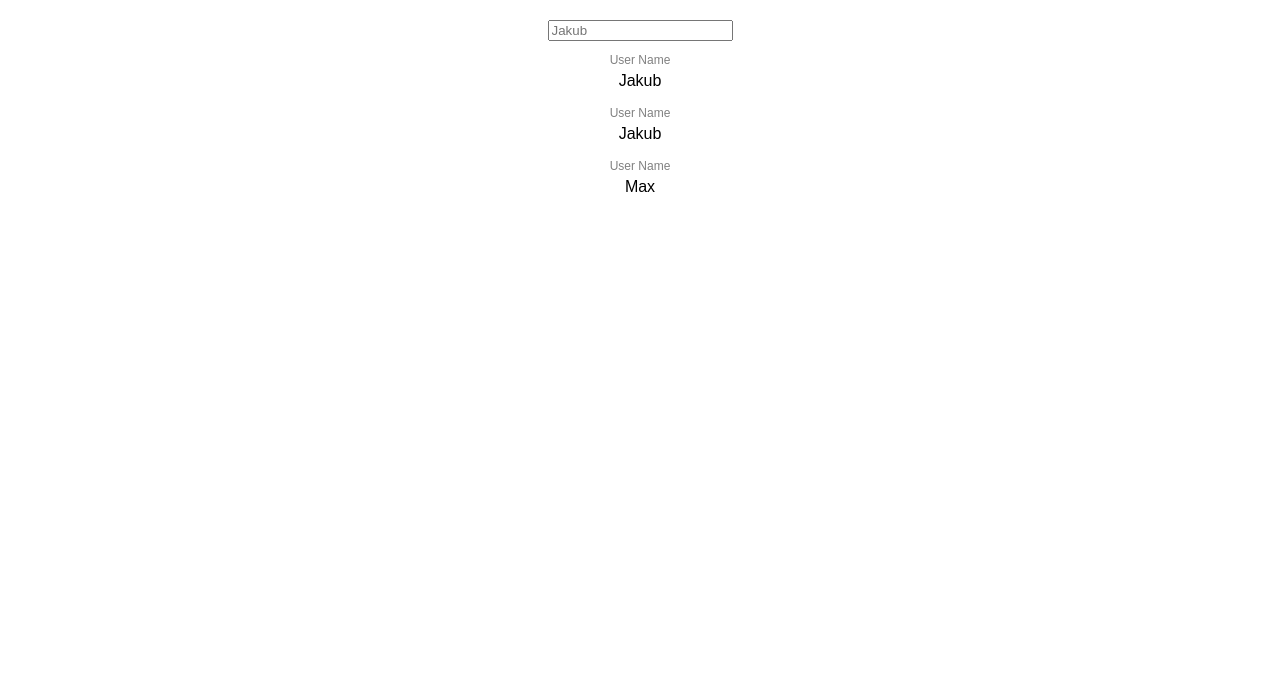
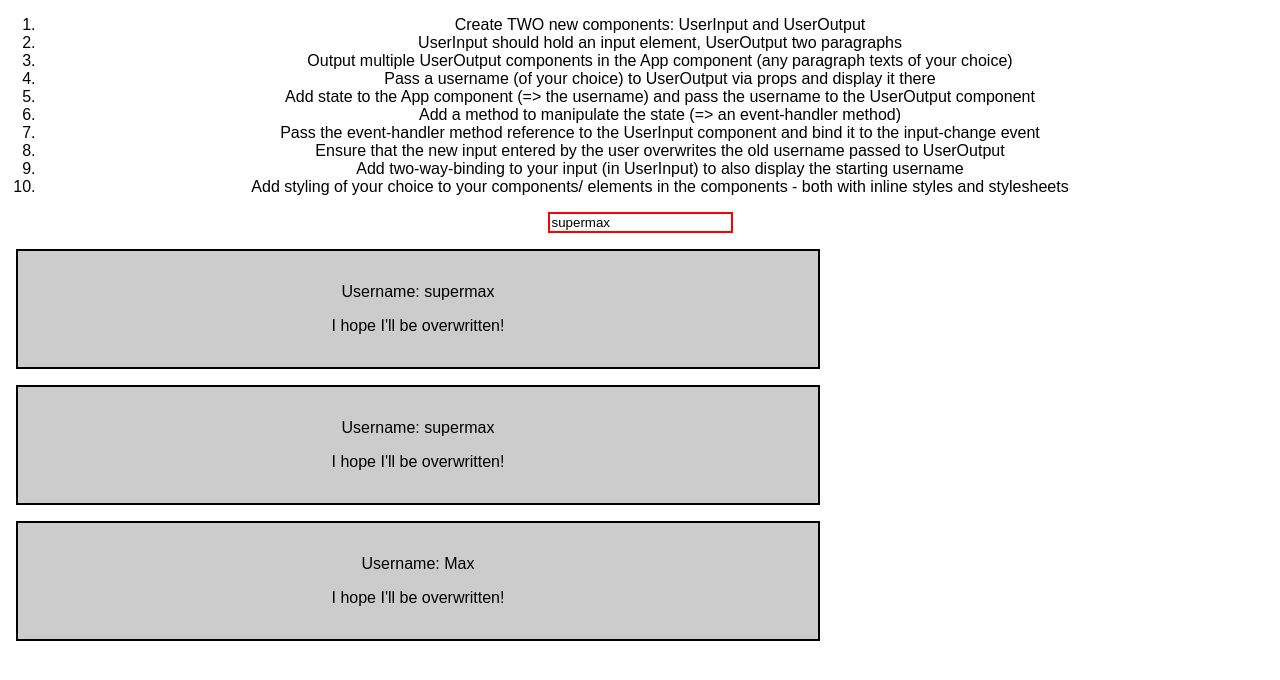
Before and after one commit to JakubKubista/react-the-complete-guide, a React (Create React App) app: page / in a window 1280 px wide. Shown: the top 680 px of the page. Built offline with nearby package versions, Linux system fonts and the light colour scheme.

Commit message:
add solution

```diff
--- a/src/App.js
+++ b/src/App.js
@@ -1,47 +1,39 @@
 import React, { Component } from 'react';
 import './App.css';
 
-import UserInput from './components/user-input'
-import UserOutput from './components/user-output'
-
-// 1 Create TWO new components: UserInput and UserOutput
-// 2 UserInput should hold an input element, UserOutput two paragraphs
-// 3 Output multiple UserOutput components in the App component (any paragraph texts of your choice)
-// 4 Pass a username (of your choice) to UserOutput via props and display it there
-// 5 Add state to the App component (=> the username) and pass the username to the UserOutput component
-// 6 Add a method to manipulate the state (=> an event-handler method)
-// 7 Pass the event-handler method reference to the UserInput component and bind it to the input-change event
-// 8 Ensure that the new input entered by the user overwrites the old username passed to UserOutput
-// 9 Add two-way-binding to your input (in UserInput) to also display the starting username
-// 10 Add styling of your choice to your components/ elements in the components - both with inline styles and stylesheets
+import UserInput from './UserInput/UserInput';
+import UserOutput from './UserOutput/UserOutput';
 
 class App extends Component {
-
   state = {
-    userName: 'Jakub'
+    username: 'supermax'
   }
 
-  inputChange = (event) => {
-    this.setState({
-      userName: event.target.value
-    })
+  usernameChangedHandler = (event) => {
+    this.setState({ username: event.target.value });
   }
 
   render() {
     return (
-      <div className="App" >
-
+      <div className="App">
+        <ol>
+          <li>Create TWO new components: UserInput and UserOutput</li>
+          <li>UserInput should hold an input element, UserOutput two paragraphs</li>
+          <li>Output multiple UserOutput components in the App component (any paragraph texts of your choice)</li>
+          <li>Pass a username (of your choice) to UserOutput via props and display it there</li>
+          <li>Add state to the App component (=> the username) and pass the username to the UserOutput component</li>
+          <li>Add a method to manipulate the state (=> an event-handler method)</li>
+          <li>Pass the event-handler method reference to the UserInput component and bind it to the input-change event</li>
+          <li>Ensure that the new input entered by the user overwrites the old username passed to UserOutput</li>
+          <li>Add two-way-binding to your input (in UserInput) to also display the starting username</li>
+          <li>Add styling of your choice to your components/ elements in the components - both with inline styles and stylesheets</li>
+        </ol>
         <UserInput
-          change={this.inputChange}
-          userName={this.state.userName} />
-
-        <UserOutput
-          userName={this.state.userName} />
-        <UserOutput
-          userName={this.state.userName} />
-        <UserOutput
-          userName="Max" />
-
+          changed={this.usernameChangedHandler}
+          currentName={this.state.username} />
+        <UserOutput userName={this.state.username} />
+        <UserOutput userName={this.state.username} />
+        <UserOutput userName="Max" />
       </div>
     );
   }
--- /dev/null
+++ b/src/UserInput/UserInput.js
@@ -0,0 +1,15 @@
+import React from 'react';
+
+const userInput = (props) => {
+    const inputStyle = {
+        border: '2px solid red'
+    };
+
+    return <input
+        type="text"
+        style={inputStyle}
+        onChange={props.changed}
+        value={props.currentName} />;
+};
+
+export default userInput;
--- /dev/null
+++ b/src/UserOutput/UserOutput.css
@@ -0,0 +1,8 @@
+.UserOutput {
+    width: 60%;
+    padding: 16px;
+    margin: 16px;
+    border: 2px solid black;
+    background-color: #ccc;
+    text-align: center;
+}
--- /dev/null
+++ b/src/UserOutput/UserOutput.js
@@ -0,0 +1,14 @@
+import React from 'react';
+
+import './UserOutput.css';
+
+const userOutput = (props) => {
+    return (
+        <div className="UserOutput">
+            <p>Username: {props.userName}</p>
+            <p>I hope I'll be overwritten!</p>
+        </div>
+    );
+};
+
+export default userOutput;
--- a/src/assets/style.css
+++ /dev/null
@@ -1,3 +0,0 @@
-.UserInput {
-  margin-top: 20px;
-}
--- a/src/components/user-input.js
+++ /dev/null
@@ -1,12 +0,0 @@
-import React from 'react';
-import '../assets/style.css';
-
-const UserInput = (props) => {
-  return <input
-    type="text"
-    className="UserInput"
-    placeholder={props.userName}
-    onChange={props.change} />;
-}
-
-export default UserInput;
--- a/src/components/user-output.js
+++ /dev/null
@@ -1,29 +0,0 @@
-import React, { Component } from 'react';
-
-class UserInput extends Component {
-
-  render() {
-    const style = {
-      label: {
-        color: 'grey',
-        fontSize: '12px',
-        paddingBottom: 0,
-        marginBottom: '5px'
-      },
-      output: {
-        paddingTop: 0,
-        marginTop: 0,
-        textDecoration: 'bold'
-      }
-    }
-
-    return (
-      <div>
-        <p style={style.label}>User Name</p>
-        <p style={style.output}>{this.props.userName}</p>
-      </div>
-    );
-  }
-}
-
-export default UserInput;
```
